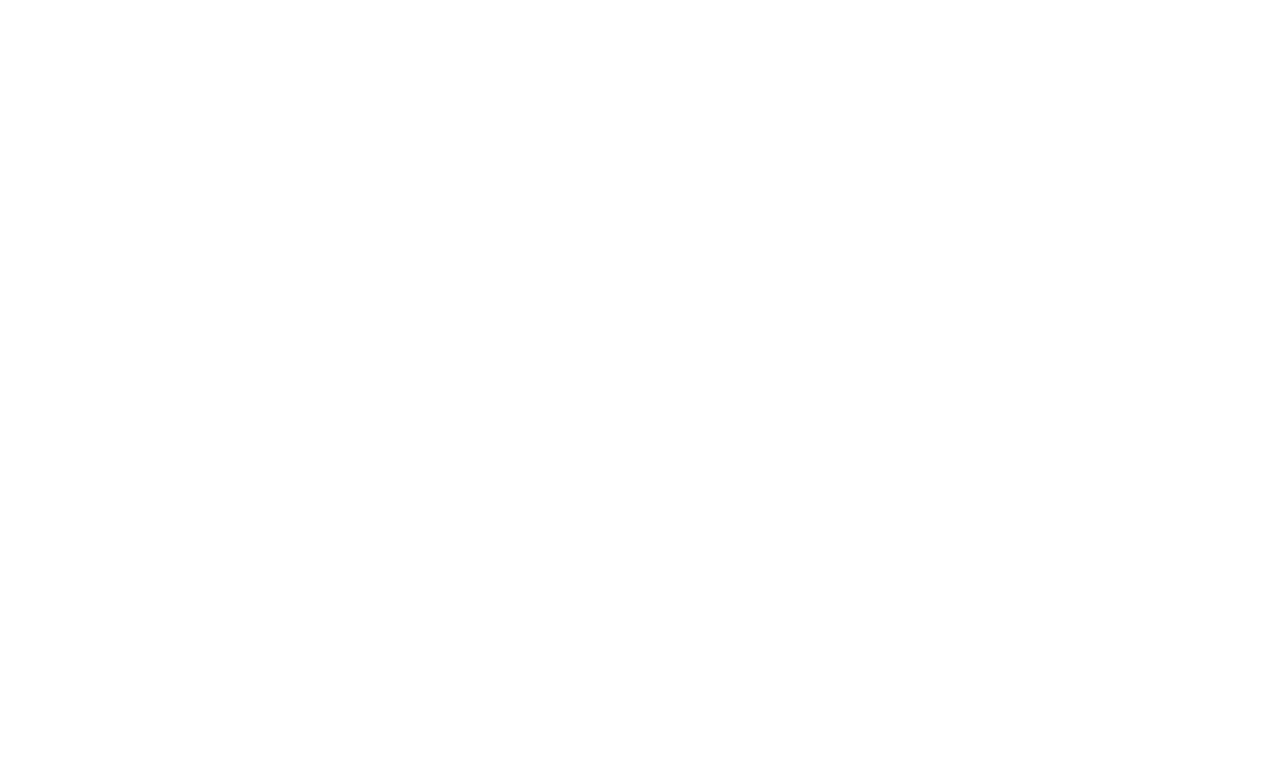
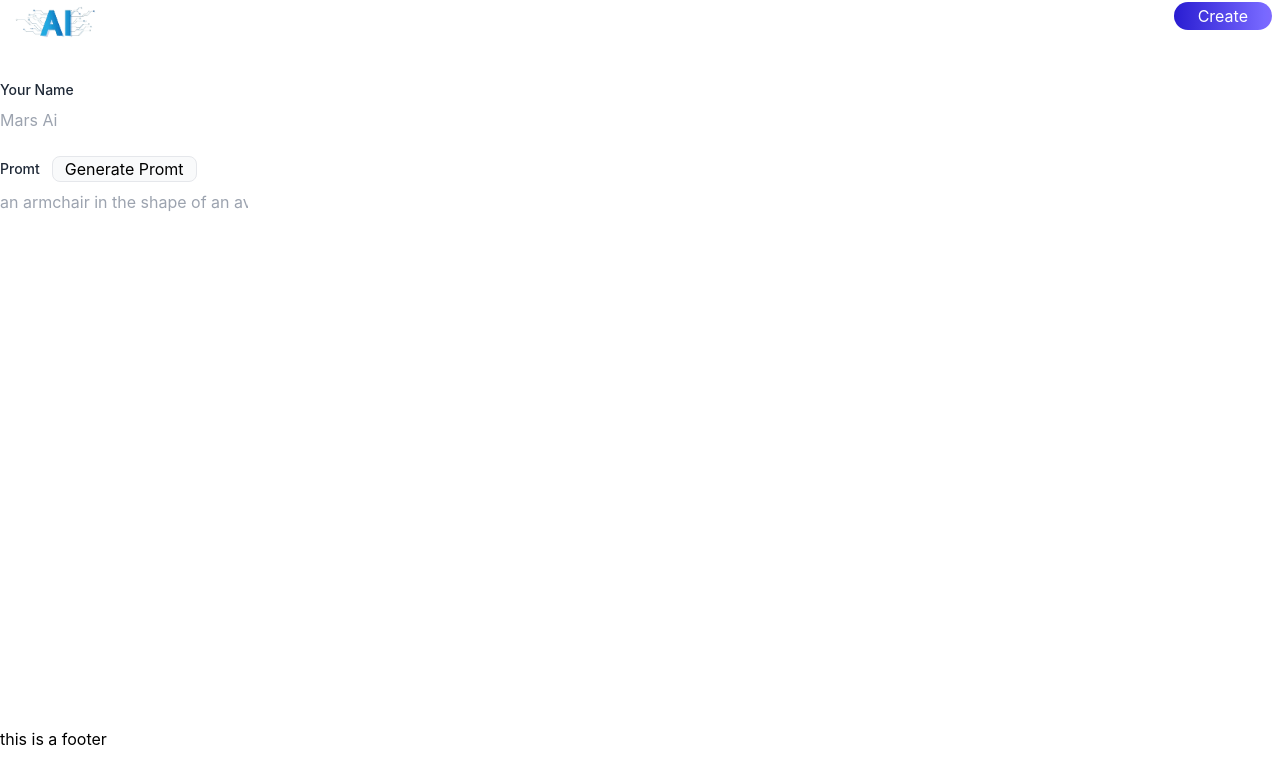
Before and after one commit to emon50666/Mars-Ai, a React (Vite) app: page /create-post in a window 1280 px wide. Before the commit this address had no page. Shown: the top 784 px of the page. Built offline with nearby package versions, Linux system fonts and the light colour scheme; a web font is replaced by a local one.

Commit message:
create post route added

```diff
--- a/package.json
+++ b/package.json
@@ -10,6 +10,7 @@
     "preview": "vite preview"
   },
   "dependencies": {
+    "prop-types": "^15.8.1",
     "react": "^18.3.1",
     "react-dom": "^18.3.1",
     "react-router-dom": "^7.1.1",
--- a/src/App.jsx
+++ b/src/App.jsx
@@ -2,6 +2,7 @@
 import { BrowserRouter as Router, Routes, Route } from 'react-router-dom';
 import Home from './pages/Home';
 import Layout from './components/Layout/Layout';
+import CreatePost from './pages/CreatePost';
 
 
 const App = () => {
@@ -10,9 +11,11 @@
       <Routes>
       <Route  element={<Layout />} >
       <Route index element={<Home />} />
+      <Route path={'/create-post'} element={<CreatePost/>} />
       </Route>
 
       </Routes>
+
     </Router>
   );
 };
--- a/src/components/FormField.jsx
+++ b/src/components/FormField.jsx
@@ -1,9 +1,33 @@
 
 
-const FormField = () => {
+const FormField = ({name,labelName,value,handelChange,isSurpriseMe,handelSurpriseMe,placeholder,type}) => {
     return (
         <div>
-            form filed
+            <div className="">
+
+                <div className="flex  items-center gap-3 mb-2">
+                <label className="block text-sm font-medium text-gray-800" htmlFor={name}>
+                    {labelName}
+                </label>
+                {isSurpriseMe &&(
+                    <button
+                    type="button"
+                    onClick={handelSurpriseMe}
+                    className="py1 px-3 font-normal border rounded-lg bg-gray-50 border-gray-200"
+                    >Generate Promt</button>
+                )}
+                </div>
+                <input type={type}
+                name={name}
+                id={name}
+                placeholder={placeholder}
+                value={value}
+                onChange={handelChange}
+                required
+
+                />
+            </div>
+
         </div>
     );
 };
--- a/src/components/Header/Header.jsx
+++ b/src/components/Header/Header.jsx
@@ -1,3 +1,4 @@
+import { Link } from 'react-router-dom';
 import logo from '../../assets/image/log.png'
 
 const Header = () => {
@@ -8,11 +9,11 @@
                 <img src={logo} alt="Mars Ai" className='w-24 h-10' />
             </div>
             <div>
-                <button
+                <Link to={'/create-post'}
                     className="bg-gradient-to-r from-[#2216cd] via-[#7768ff] to-[#cb78ff] text-white py-1 px-6 rounded-full animate-gradient-signal bg-[length:200%_200%]"
                 >
                     Create
-                </button>
+                </Link>
 
 
             </div>
--- a/src/components/RenderCard.jsx
+++ b/src/components/RenderCard.jsx
@@ -1,14 +1,27 @@
+import PropTypes from "prop-types";
 import Card from "./Card";
 
-const RenderCard = ({data,title}) => {
-    if(data?.length > 0){
-        return data?.map((post) => <Card key={post._id} {...post} data={data} title={title}  />)
+const RenderCard = ({ data, title }) => {
+    if (data?.length > 0) {
+        return data?.map((post) => (
+            <Card key={post._id} {...post} data={data} title={title} />
+        ));
     }
     return (
         <div>
-            <h1>{title} </h1>
+            <h1>{title}</h1>
         </div>
     );
 };
 
+// Define PropTypes for the component
+RenderCard.propTypes = {
+    data: PropTypes.arrayOf(
+        PropTypes.shape({
+            _id: PropTypes.string.isRequired, // Ensure each post has an _id
+        })
+    ).isRequired,
+    title: PropTypes.string.isRequired,
+};
+
 export default RenderCard;
--- a/src/constants/index.js
+++ b/src/constants/index.js
@@ -46,3 +46,5 @@
     'A man wanders through the rainy streets of Tokyo, with bright neon signs, 50mm',
     'A Space Shuttle flying above Cape Town, digital art',
   ];
+
+  export default  surpriseMePrompts;
--- a/src/pages/CreatePost.jsx
+++ b/src/pages/CreatePost.jsx
@@ -1,9 +1,60 @@
+import { useNavigate } from "react-router-dom";
+import { getRandompromt } from '../utils';
+import { Loader, FormField } from '../components';
+import { useState } from "react";
+
+const CreatePost = () => {
+    const navigate = useNavigate();
+    const [form, steForm] = useState({
+        name: '',
+        promt: '',
+        photo: '',
+    })
+    const [generetingImg, setGeneretingImg] = useState(false);
+    const [loading, setLoading] = useState(false)
 
 
-const CreatePost = () => {
+    //  submit form data
+    const handelSubmit = () => {
+
+    }
+
+    const handelChange = (e) => {
+
+    }
+
+    const handelSurpriseMe = () => {
+
+    }
+
     return (
-        <div>
-            this is post page
+        <div className="pt-20 container mx-auto min-h-[calc(100vh-73px)]  ">
+
+            <div>
+                <form className=" max-w-3xl" onSubmit={handelSubmit}>
+                    <div className=" gap-5 ">
+                    <FormField
+                    type='text'
+                        name='name'
+                        labelName='Your Name'
+                        placeholder='Mars Ai'
+                        value={form.name}
+                        handelChange={handelChange}
+                    />
+                    <br />
+                    <FormField
+                        name='name'
+                        type='text'
+                        labelName='Promt'
+                        placeholder='an armchair in the shape of an avocado'
+                        value={form.promt}
+                        handelChange={handelChange}
+                        isSurpriseMe
+                        handelSurpriseMe={handelSurpriseMe}
+                    />
+                    </div>
+                </form>
+            </div>
         </div>
     );
 };
--- a/src/pages/Home.jsx
+++ b/src/pages/Home.jsx
@@ -1,11 +1,12 @@
 import { useState } from "react";
 import Banner from "../components/Banner/banner";
-import { Card, Loader, FormField } from '../components/index'
+import {  Loader, FormField } from '../components/index'
+import RenderCard from "../components/RenderCard";
 
 const Home = () => {
   const [loading, setLoading] = useState(false);
   const [allPost, setAllPost] = useState(null)
-  const [searchText, setSearchText] = useState('hello emon')
+  const [searchText, setSearchText] = useState('')
   return (
     <div className=" max-w-7xl">
       <div className="">
@@ -17,6 +18,7 @@
       </div>
       {/* show loader  */}
       <div>
+        <h1>the Community showcase</h1>
         {loading ? (
           <div className="flex justify-center items-center ">
             <Loader />
@@ -30,7 +32,11 @@
             )}
             {/* showing search result image */}
             <div className="grid sm:grid-cols-3 xs:grid-cols-2 lg:grid-cols-4 grid-cols-1 gap-3">
-
+              {searchText ?(
+                <RenderCard data={[]} title="No Search Result Found" />
+              ) :(
+                <RenderCard  data={[]} title="No Post Found"/>
+              )}
             </div>
           </>
 
--- /dev/null
+++ b/src/utils/index.js
@@ -0,0 +1,8 @@
+import surpriseMePrompts from '../constants';
+
+export function getRandompromt(promt){
+    const randomIndex = Math.floor(Math.random()*surpriseMePrompts.length);
+    const randomPromt = surpriseMePrompts[randomIndex];
+    if(randomPromt === promt) return getRandompromt(promt);
+    return randomPromt;
+}
```
Also changed, not shown: 1 other file (tests, documents, lock files or other folders).
